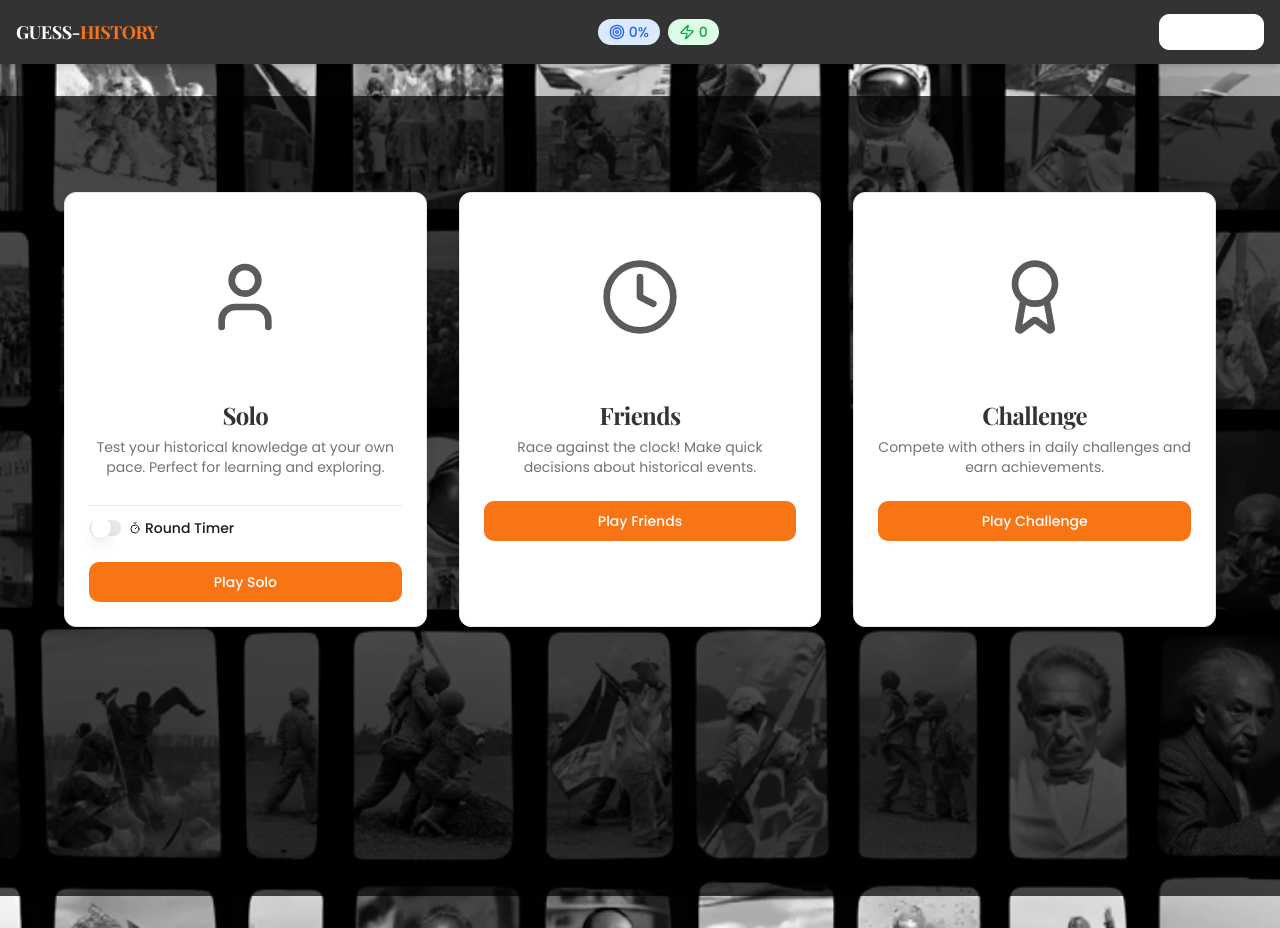
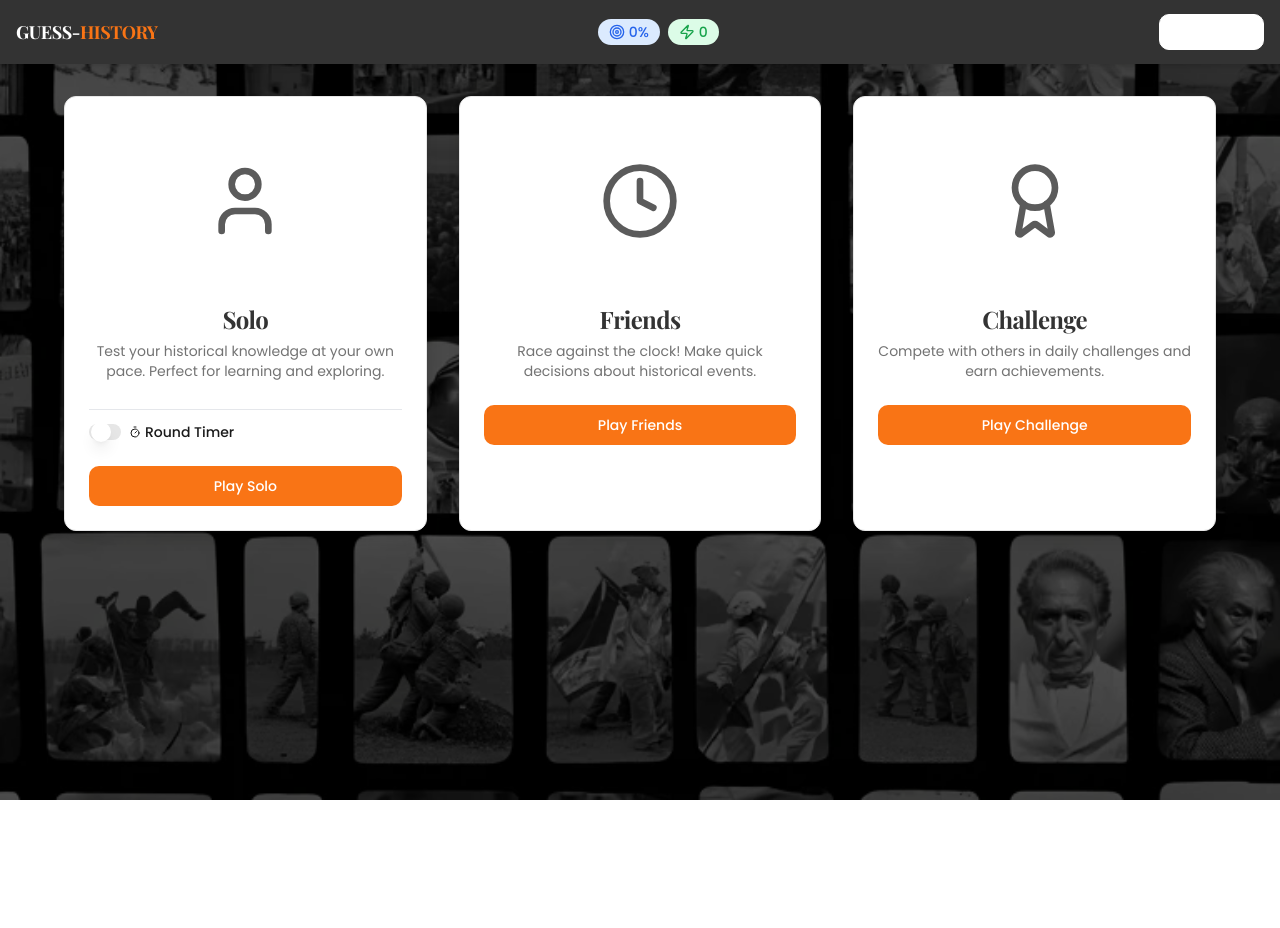
Before and after one commit to lama010101/guess-history, a React (Vite) app: page /test in a window 1280 px wide. After the commit the page ends 800 px from the top, so only its background shows below. Built offline with nearby package versions, Linux system fonts and the light colour scheme.

Commit message:
style: update HomePage overlay to cover full viewport

```diff
--- a/src/pages/HomePage.tsx
+++ b/src/pages/HomePage.tsx
@@ -14,23 +14,31 @@ import { Label } from "@/components/ui/label";
 import { Switch } from "@/components/ui/switch";
 
 const homePageStyle: React.CSSProperties = {
-  minHeight: '100vh',
+  position: 'fixed',
+  top: 0,
+  left: 0,
+  right: 0,
+  bottom: 0,
   width: '100%',
+  height: '100%',
   backgroundImage: 'url("/images/background.jpg")',
   backgroundSize: 'cover',
   backgroundPosition: 'center',
   backgroundRepeat: 'no-repeat',
   backgroundAttachment: 'fixed',
-  position: 'relative',
-  padding: '2rem 0',
 };
 
 const contentStyle: React.CSSProperties = {
-  position: 'relative',
+  position: 'absolute',
+  top: 0,
+  left: 0,
+  right: 0,
+  bottom: 0,
   zIndex: 1,
   backgroundColor: 'rgba(0, 0, 0, 0.7)',
-  minHeight: '100vh',
   width: '100%',
+  height: '100%',
+  overflowY: 'auto',
   padding: '2rem 1rem',
   boxSizing: 'border-box',
 };
```
